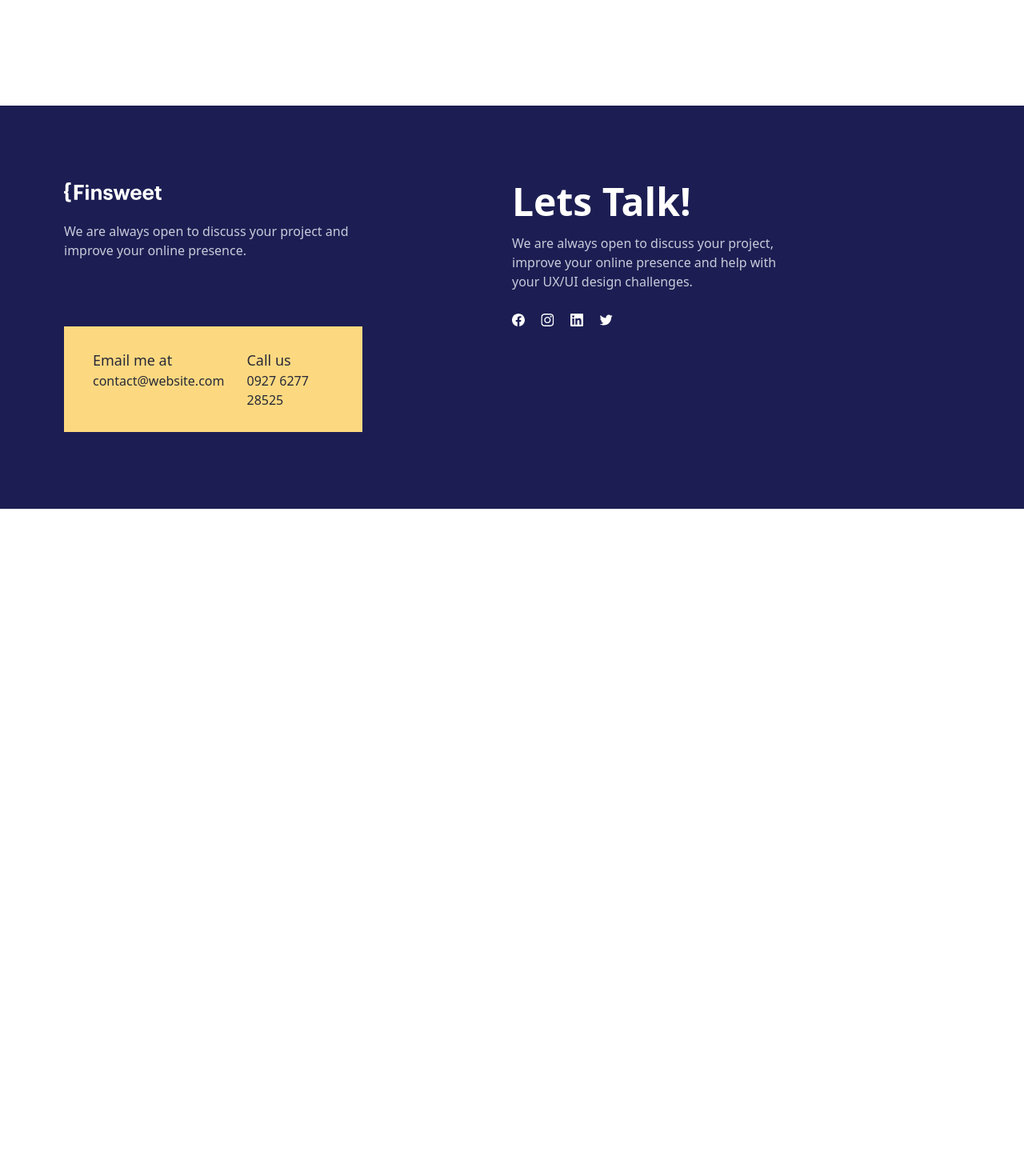
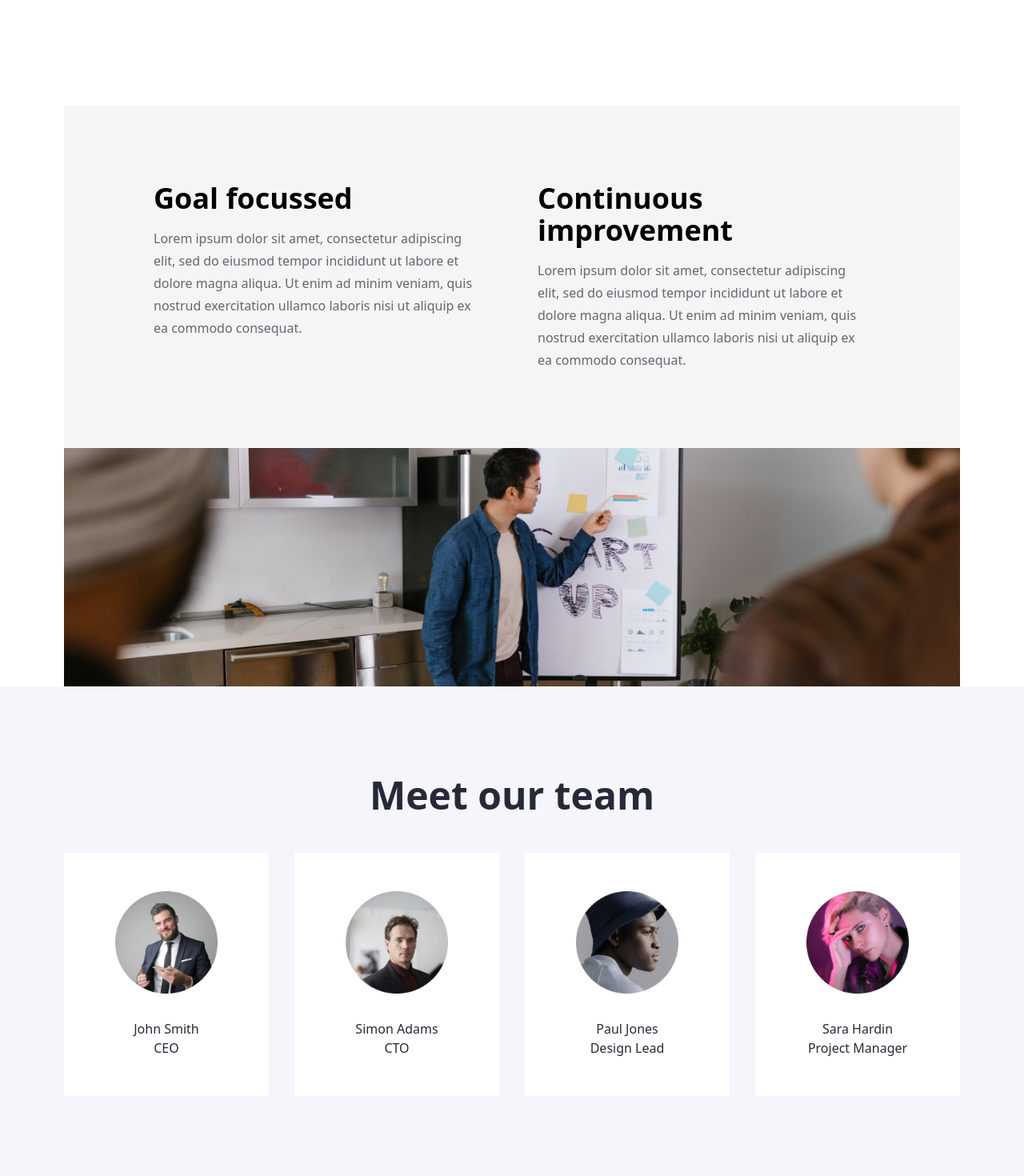
Before and after one commit to Samiyya24/Finsweet, a Vue app: page /about in a window 1280 px wide. Shown: the part 720-2190 px from the top of the page at 80% size. Before the commit the page ends 1356 px from the top, so only its background shows below. Built offline with nearby package versions, Linux system fonts and the light colour scheme.

Commit message:
added About page

```diff
--- a/src/components/AboutUs.vue
+++ b/src/components/AboutUs.vue
@@ -1,6 +1,8 @@
 <script setup></script>
 <template>
-  <div class="md:flex pb-32 md:pt-64 pt-24 container items-center gap-40">
+  <div
+    class="md:flex md:pb-32 pb-10 md:pt-64 pt-24 container items-center gap-40"
+  >
     <div class="text-primary max-md:text-center">
       <span class="text-lg mb-2">About us</span>
       <h1 class="md:text-6xl text-4xl font-semibold mb-8 md:leading-[74px]">
--- /dev/null
+++ b/src/components/Meating.vue
@@ -0,0 +1,30 @@
+<script setup></script>
+<template>
+  <div class="container max-md:mb-10">
+    <div
+      class="md:flex bg-[#F4F5F5] md:py-24 py-10 px-5 max-md:text-center md:px-28 gap-16"
+    >
+      <div class="max-md:mb-5">
+        <h2 class="text-4xl font-semibold mb-4">Goal focussed</h2>
+        <p class="text-primary/70 leading-7">
+          Lorem ipsum dolor sit amet, consectetur adipiscing elit, sed do
+          eiusmod tempor incididunt ut labore et dolore magna aliqua. Ut enim ad
+          minim veniam, quis nostrud exercitation ullamco laboris nisi ut
+          aliquip ex ea commodo consequat.
+        </p>
+      </div>
+      <div>
+        <h2 class="text-4xl font-semibold mb-4">Continuous improvement</h2>
+        <p class="text-primary/70 leading-7">
+          Lorem ipsum dolor sit amet, consectetur adipiscing elit, sed do
+          eiusmod tempor incididunt ut labore et dolore magna aliqua. Ut enim ad
+          minim veniam, quis nostrud exercitation ullamco laboris nisi ut
+          aliquip ex ea commodo consequat.
+        </p>
+      </div>
+    </div>
+    <img class="w-full" src="/img/teacher.png" alt="teaching image" />
+  </div>
+</template>
+
+<style lang="scss" scoped></style>
--- /dev/null
+++ b/src/components/MeatingTeam.vue
@@ -0,0 +1,30 @@
+<script setup>
+import { reactive } from "vue";
+
+const data = reactive([
+  { img: "/img/man1.png", name: "John Smith", job: "CEO" },
+  { img: "/img/man2.png", name: "Simon Adams", job: "CTO" },
+  { img: "/img/man3.png", name: "Paul Jones", job: "Design Lead" },
+  { img: "/img/man4.png", name: "Sara Hardin", job: "Project Manager" },
+]);
+</script>
+<template>
+  <div class="bg-[#F4F6FC] py-28">
+    <div class="container text-primary text-center">
+      <h2 class="md:text-5xl text-3xl font-semibold mb-12">Meet our team</h2>
+      <div class="md:grid grid-cols-4 gap-8">
+        <div
+          class="bg-white hover:shadow-[0_10px_20px_rgba(8,_112,_184,_0.1)] py-12 px-16 max-md:mb-5"
+          v-for="(item, index) in data"
+          :key="index"
+        >
+          <img class="mb-8 mx-auto" :src="item.img" alt="" />
+          <h3>{{ item.name }}</h3>
+          <span>{{ item.job }}</span>
+        </div>
+      </div>
+    </div>
+  </div>
+</template>
+
+<style lang="scss" scoped></style>
--- a/src/pages/About.vue
+++ b/src/pages/About.vue
@@ -3,11 +3,15 @@ import Navbar from "../components/Navbar.vue";
 
 import Footer from "../components/Footer.vue";
 import AboutUs from "../components/AboutUs.vue";
+import Meating from "../components/Meating.vue";
+import MeatingTeam from "../components/MeatingTeam.vue";
 </script>
 
 <template>
   <Navbar />
   <AboutUs />
+  <Meating />
+  <MeatingTeam />
   <Footer />
 </template>
 
--- /dev/null
+++ b/src/pages/Pricing.vue
@@ -0,0 +1,12 @@
+<script setup>
+import Navbar from "../components/Navbar.vue";
+import Footer from "../components/Footer.vue";
+</script>
+
+<template>
+  <Navbar />
+
+  <Footer />
+</template>
+
+<style scoped></style>
--- a/src/routes/index.js
+++ b/src/routes/index.js
@@ -15,11 +15,11 @@ const routes = [
                 name: 'about',
                 component: () => import('../pages/About.vue')
             },
-            // {
-            //     path: 'pricing',
-            //     name: 'pricing',
-            //     component: () => import('../pages/Pricing.vue')
-            // },
+            {
+                path: 'pricing',
+                name: 'pricing',
+                component: () => import('../pages/Pricing.vue')
+            },
             // {
             //     path: 'work',
             //     name: 'work',
```
